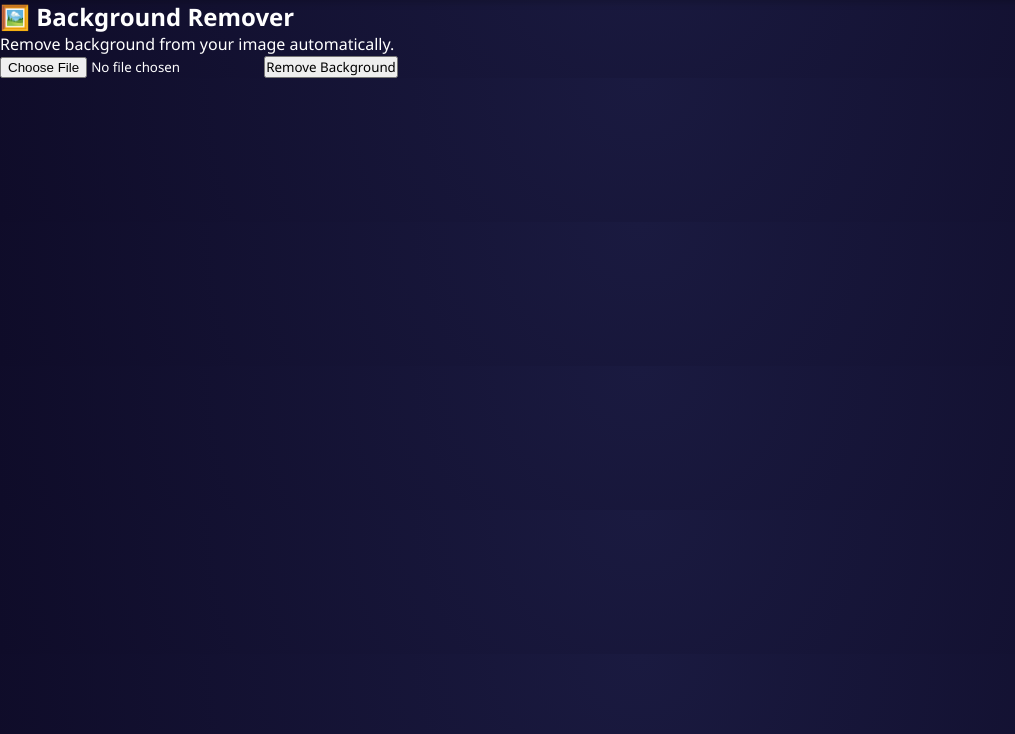
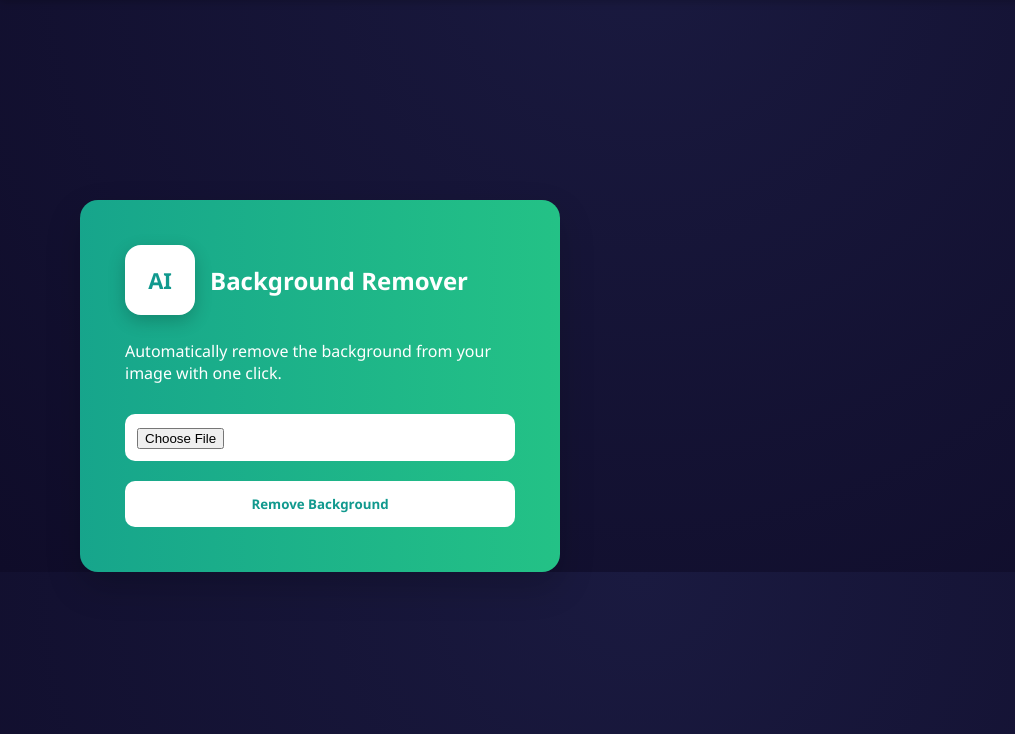
Before and after one commit to afnankhan123456/ai-tools-website-, a Flask app: page /bg-remover in a window 1280 px wide. Shown: the part 66-800 px from the top of the page, without its empty margins (0-1015 px from the left). Run offline with Flask 3, Linux system fonts and the light colour scheme.

Commit message:
Update bg_remover.html

```diff
--- a/templates/image_tools/bg_remover.html
+++ b/templates/image_tools/bg_remover.html
@@ -1,14 +1,100 @@
 {% extends "base.html" %}
 {% block content %}
 
-<section class="tool-container">
-    <h1>🖼️ Background Remover</h1>
-    <p>Remove background from your image automatically.</p>
+<section style="display:flex; justify-content:flex-start; margin:200px 0 0 80px;">
 
-    <form action="{{ url_for('bg_remover') }}" method="POST" enctype="multipart/form-data">
-        <input type="file" name="file" required>
-        <button type="submit">Remove Background</button>
-    </form>
+    <div style="
+        padding:45px;
+        border-radius:18px;
+        width:480px;
+        color:white;
+        box-shadow:0 15px 35px rgba(0,0,0,0.18);
+        position:relative;
+        overflow:hidden;
+        background: linear-gradient(270deg, #11998e, #38ef7d, #11998e);
+        background-size: 600% 600%;
+        animation: gradientMove 8s ease infinite;
+    ">
+
+        <!-- Logo Row -->
+        <div style="display:flex; align-items:center; gap:15px; margin-bottom:25px;">
+
+            <div style="
+                background:white;
+                color:#11998e;
+                font-weight:bold;
+                font-size:22px;
+                width:70px;
+                height:70px;
+                display:flex;
+                align-items:center;
+                justify-content:center;
+                border-radius:16px;
+                box-shadow:0 6px 18px rgba(0,0,0,0.2);
+            ">
+                AI
+            </div>
+
+            <div style="font-size:24px; font-weight:600;">
+                Background Remover
+            </div>
+
+        </div>
+
+        <p style="margin-bottom:30px; color:#ffffff;">
+            Automatically remove the background from your image with one click.
+        </p>
+
+        <form action="{{ url_for('bg_remover') }}"
+              method="POST"
+              enctype="multipart/form-data">
+
+            <!-- File Upload -->
+            <div style="
+                background:white;
+                padding:12px;
+                border-radius:10px;
+                margin-bottom:20px;
+            ">
+                <input type="file"
+                       name="file"
+                       accept="image/*"
+                       required
+                       style="border:none; width:100%;">
+            </div>
+
+            <!-- Button -->
+            <button type="submit"
+                    style="
+                        background:white;
+                        color:#11998e;
+                        border:none;
+                        padding:14px;
+                        width:100%;
+                        border-radius:10px;
+                        font-weight:600;
+                        cursor:pointer;
+                        transition:0.3s;
+                    "
+                    onmouseover="this.style.background='#f3f4f6'"
+                    onmouseout="this.style.background='white'">
+
+                Remove Background
+
+            </button>
+
+        </form>
+
+    </div>
+
 </section>
 
+<style>
+@keyframes gradientMove {
+    0% { background-position: 0% 50%; }
+    50% { background-position: 100% 50%; }
+    100% { background-position: 0% 50%; }
+}
+</style>
+
 {% endblock %}
```
